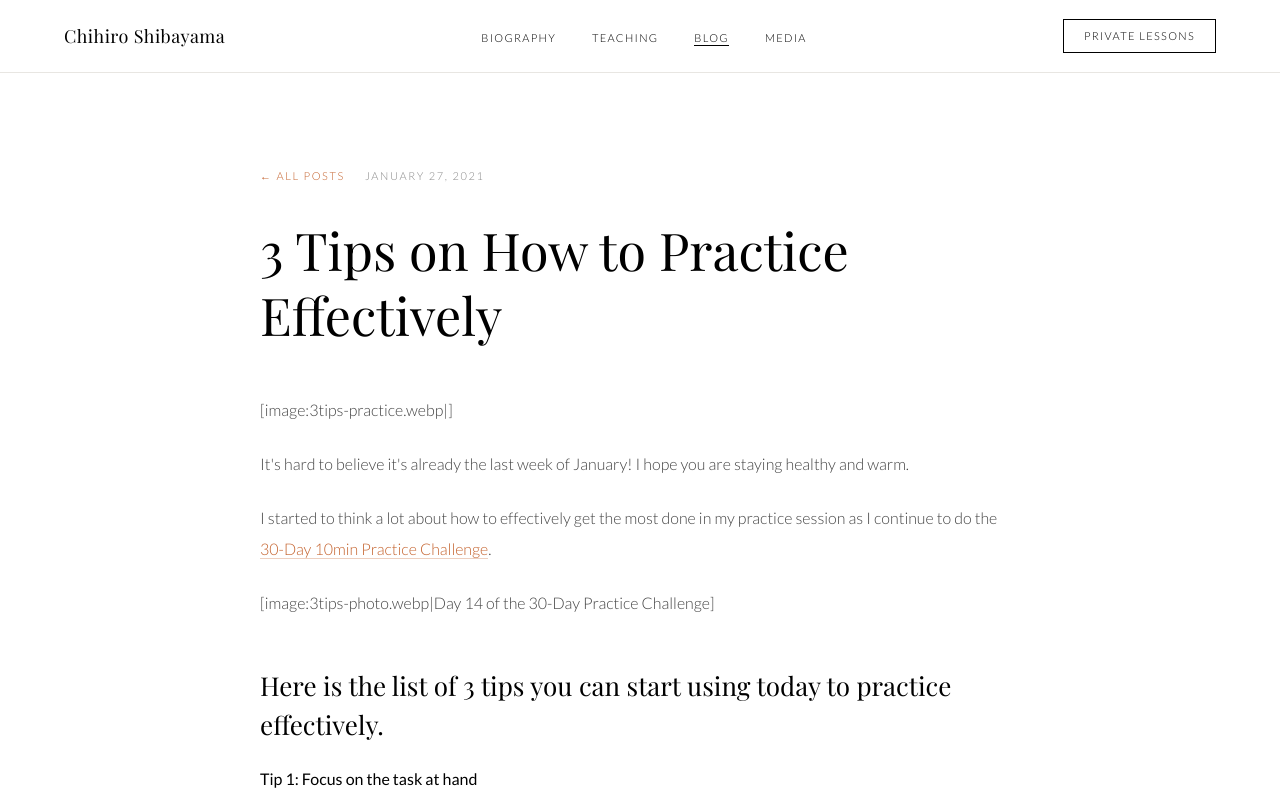
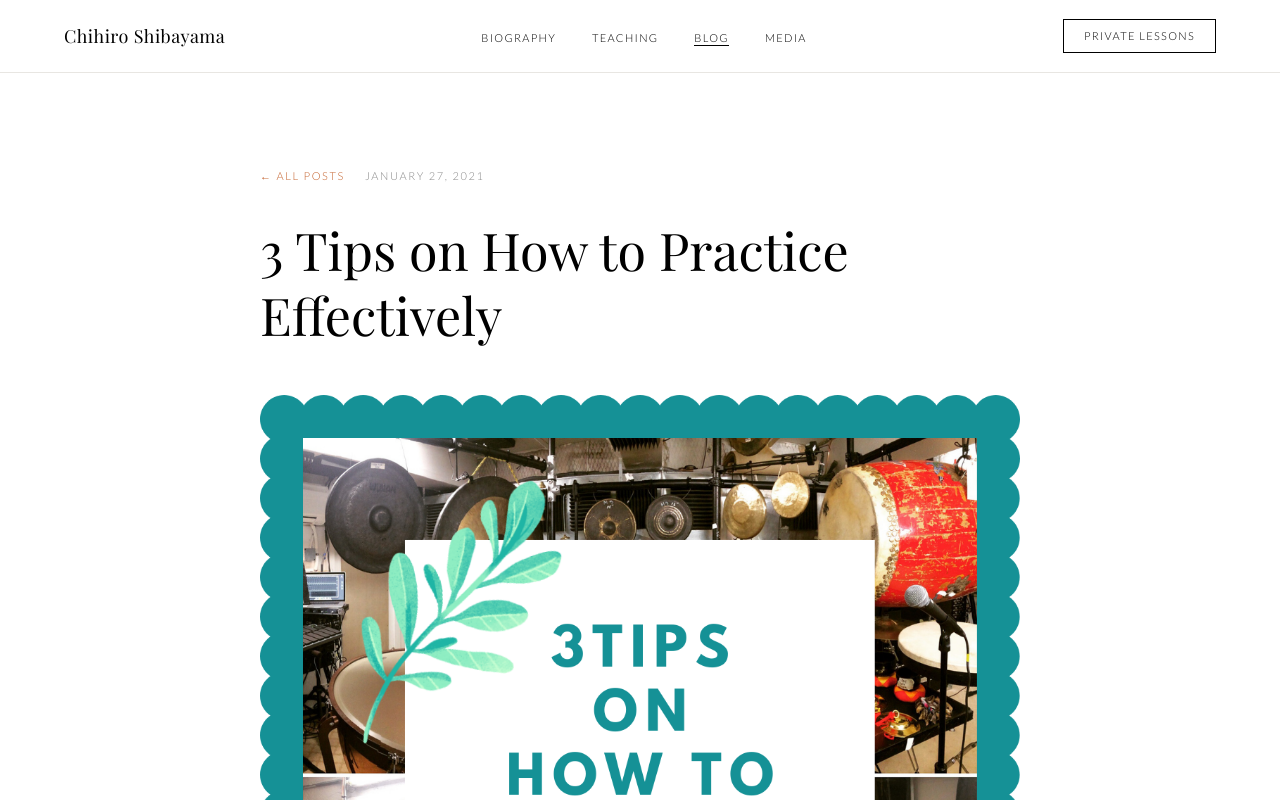
Before and after one commit to cheesehero112/chihiro-site, a React (Vite) app: page /blog/3-tips-on-how-to-practice-effectively in a window 1280 px wide. Shown: the top 800 px of the page. Built offline with nearby package versions, Linux system fonts and the light colour scheme; a web font is replaced by a local one.

Commit message:
blogpost picture fix

```diff
--- a/src/pages/BlogPost.tsx
+++ b/src/pages/BlogPost.tsx
@@ -1,6 +1,80 @@
 import { useParams, Link, Navigate } from 'react-router-dom'
-import ReactMarkdown from 'react-markdown'
 import { blogPosts } from '../data/blog'
+
+// Render custom content format with [image:...] and [youtube:...] tokens
+function renderContent(content: string) {
+  const parts = content.split(/(\[image:[^\[]+\]|\[youtube:[a-zA-Z0-9_-]+\])/g)
+
+  return parts.map((part, i) => {
+    const ytMatch = part.match(/^\[youtube:([a-zA-Z0-9_-]+)\]$/)
+    if (ytMatch) {
+      return (
+        <div key={i} className="my-8 aspect-video w-full">
+          <iframe
+            src={`https://www.youtube.com/embed/${ytMatch[1]}`}
+            title="YouTube video"
+            allow="accelerometer; autoplay; clipboard-write; encrypted-media; gyroscope; picture-in-picture"
+            allowFullScreen
+            className="w-full h-full"
+          />
+        </div>
+      )
+    }
+
+    const imgMatch = part.match(/^\[image:([^|\]]+)\|?([^\]]*)\]$/)
+    if (imgMatch) {
+      const filename = imgMatch[1].trim()
+      const caption = imgMatch[2].trim()
+      if (!filename) return null
+      return (
+        <figure key={i} className="my-8">
+          <img
+            src={`/images/${filename}`}
+            alt={caption}
+            className="w-full h-auto"
+            onError={(e) => { (e.target as HTMLImageElement).style.display = 'none' }}
+          />
+          {caption && (
+            <figcaption className="text-[12px] text-mid-gray text-center mt-2 italic">{caption}</figcaption>
+          )}
+        </figure>
+      )
+    }
+
+    if (!part.trim()) return null
+
+    return (
+      <div key={i}>
+        {part.split('\n').map((line, j) => {
+          if (!line.trim()) return <div key={j} className="h-3" />
+          if (line.startsWith('# ')) return <h1 key={j} className="font-serif text-[30px] text-black font-normal mt-10 mb-4 leading-tight">{renderInline(line.slice(2))}</h1>
+          if (line.startsWith('## ')) return <h2 key={j} className="font-serif text-[24px] text-black font-normal mt-10 mb-3 leading-tight">{renderInline(line.slice(3))}</h2>
+          if (line.startsWith('### ')) return <h3 key={j} className="font-serif text-[20px] text-black font-normal mt-8 mb-3">{renderInline(line.slice(4))}</h3>
+          if (line.startsWith('- ')) return (
+            <div key={j} className="flex items-baseline gap-3 mb-2">
+              <span className="w-1 h-1 rounded-full bg-accent flex-shrink-0 mt-2.5" />
+              <p className="text-[15px] text-text-gray font-light leading-relaxed">{renderInline(line.slice(2))}</p>
+            </div>
+          )
+          return <p key={j} className="text-[16px] text-text-gray font-light leading-[1.9] mb-4">{renderInline(line)}</p>
+        })}
+      </div>
+    )
+  })
+}
+
+function renderInline(text: string) {
+  const parts = text.split(/(\*\*[^*]+\*\*|\*[^*]+\*|\[[^\]]+\]\([^)]+\))/g)
+  return parts.map((part, i) => {
+    const bold = part.match(/^\*\*(.+)\*\*$/)
+    if (bold) return <strong key={i} className="text-black font-normal">{bold[1]}</strong>
+    const italic = part.match(/^\*(.+)\*$/)
+    if (italic) return <em key={i} className="italic">{italic[1]}</em>
+    const link = part.match(/^\[([^\]]+)\]\(([^)]+)\)$/)
+    if (link) return <a key={i} href={link[2]} target="_blank" rel="noopener noreferrer" className="text-accent no-underline border-b border-accent/30 hover:border-accent transition-colors">{link[1]}</a>
+    return part
+  })
+}
 
 export default function BlogPost() {
   const { slug } = useParams<{ slug: string }>()
@@ -29,51 +103,8 @@ export default function BlogPost() {
         </div>
 
         {/* Content */}
-        <div className="prose-custom">
-          <ReactMarkdown
-            components={{
-              p: ({ children }) => (
-                <p className="text-[16px] text-text-gray font-light leading-[1.9] mb-6">{children}</p>
-              ),
-              h2: ({ children }) => (
-                <h2 className="font-serif text-[26px] text-black font-normal mt-12 mb-5">{children}</h2>
-              ),
-              h3: ({ children }) => (
-                <h3 className="font-serif text-[22px] text-black font-normal mt-10 mb-4">{children}</h3>
-              ),
-              strong: ({ children }) => (
-                <strong className="text-black font-normal">{children}</strong>
-              ),
-              em: ({ children }) => (
-                <em className="italic">{children}</em>
-              ),
-              ul: ({ children }) => (
-                <ul className="list-none my-6 flex flex-col gap-2">{children}</ul>
-              ),
-              ol: ({ children }) => (
-                <ol className="list-decimal list-inside my-6 flex flex-col gap-2">{children}</ol>
-              ),
-              li: ({ children }) => (
-                <li className="text-[15px] text-text-gray font-light leading-relaxed flex items-baseline gap-3">
-                  <span className="w-1 h-1 rounded-full bg-accent flex-shrink-0 mt-2" />
-                  <span>{children}</span>
-                </li>
-              ),
-              a: ({ href, children }) => (
-                <a href={href} target="_blank" rel="noopener noreferrer"
-                  className="text-accent no-underline border-b border-accent/30 hover:border-accent transition-colors">
-                  {children}
-                </a>
-              ),
-              blockquote: ({ children }) => (
-                <blockquote className="border-l-[3px] border-accent pl-6 my-8 font-serif italic text-[19px] text-text-gray leading-relaxed">
-                  {children}
-                </blockquote>
-              ),
-            }}
-          >
-            {post.content}
-          </ReactMarkdown>
+        <div>
+          {renderContent(post.content)}
         </div>
 
         {/* Post nav */}
```
